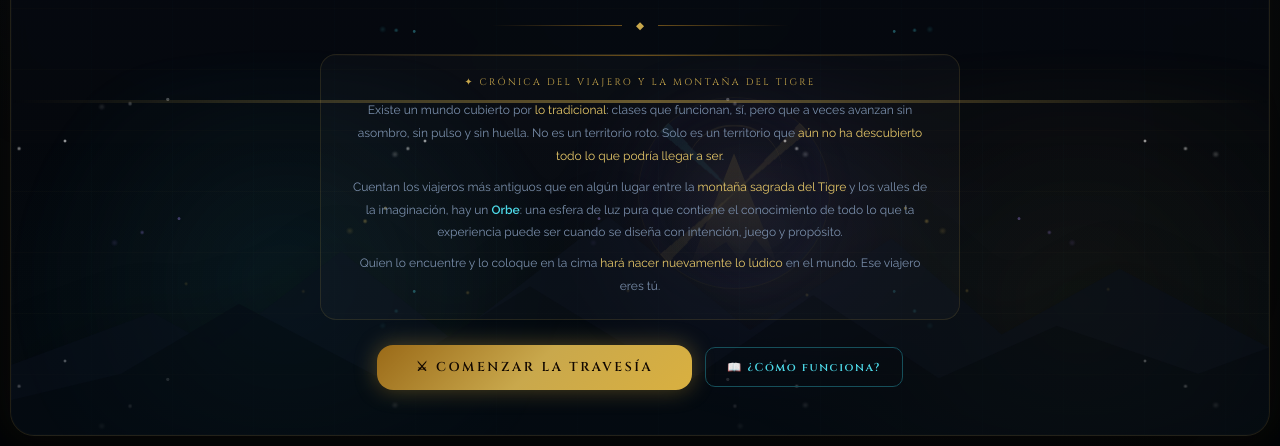
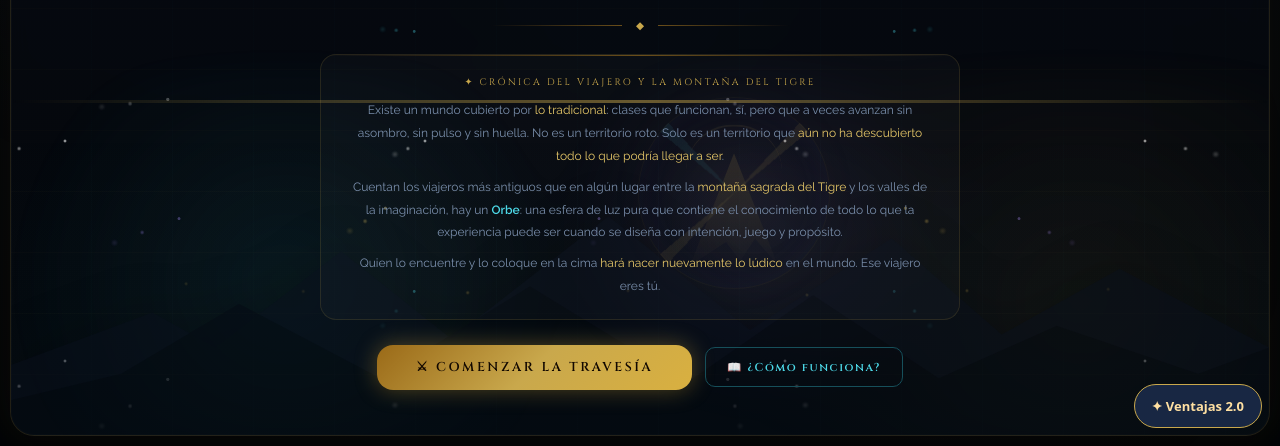
Before and after one commit to nespinozagonzalez-hub/introGami, a plain HTML site: page index.html in a window 1280 px wide. Shown: the part 354-800 px from the top of the page. Drawn offline with Linux system fonts and the light colour scheme.

Commit message:
feat: habilitar panel Ventajas 2.0 en rama de prueba

```diff
--- a/index.html
+++ b/index.html
@@ -806,5 +806,6 @@ function init(){
 }
 document.addEventListener('DOMContentLoaded',init);
 </script>
+<script src="./gami-hub-v2.js" defer></script>
 </body>
 </html>
```
